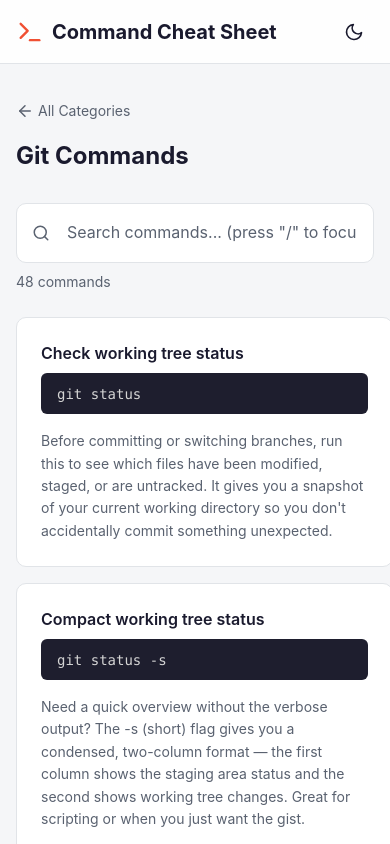
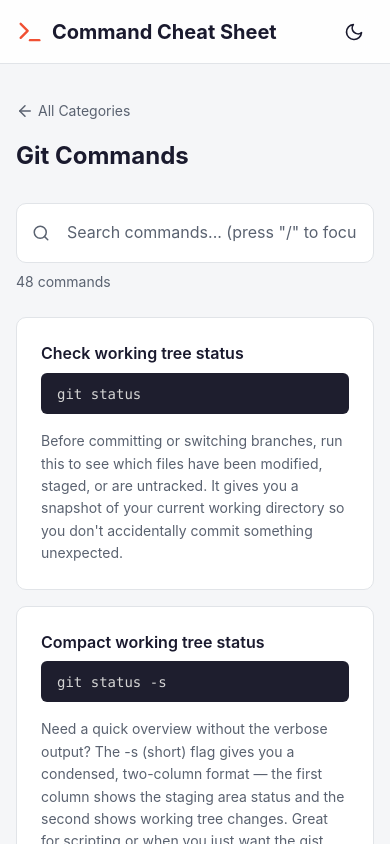
Before and after one commit to tamaskovacs0408/cmd-cheet-sheet, a React (Vite) app: page / in a window 390 px wide. Both pictures are taken after a click on the button "Git". Shown: the top 844 px of the page. Built offline with nearby package versions, Linux system fonts and the light colour scheme.

Commit message:
Mobile overflow fix

```diff
--- a/src/components/ui/CommandCard/command-card.scss
+++ b/src/components/ui/CommandCard/command-card.scss
@@ -5,6 +5,8 @@
   background-color: var(--color-surface);
   border: 1px solid var(--color-border);
   border-radius: var(--radius-md);
+  min-width: 0;
+  overflow: hidden;
   transition:
     border-color var(--transition-fast),
     box-shadow var(--transition-fast),
@@ -39,7 +41,13 @@
     code {
       color: var(--color-code-text);
       font-size: var(--font-sm);
-      white-space: pre;
+      white-space: pre-wrap;
+      word-break: break-word;
+
+      @include respond-to("tablet") {
+        white-space: pre;
+        word-break: normal;
+      }
     }
   }
 
```
